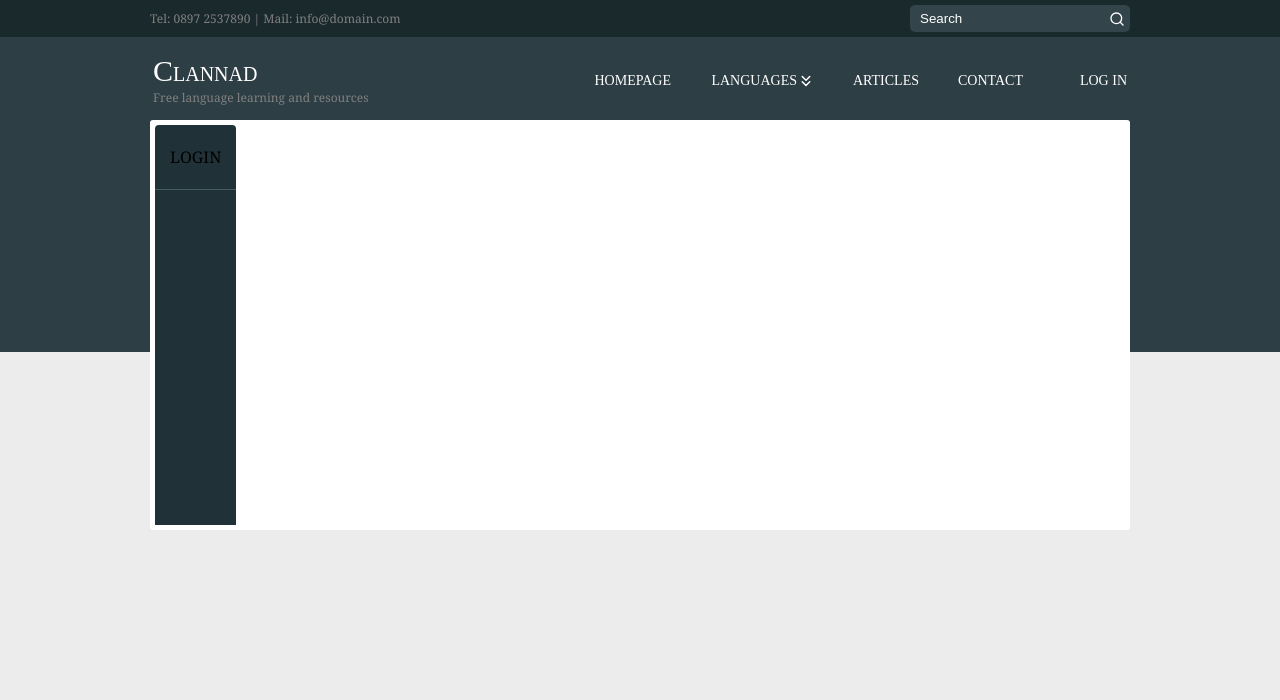
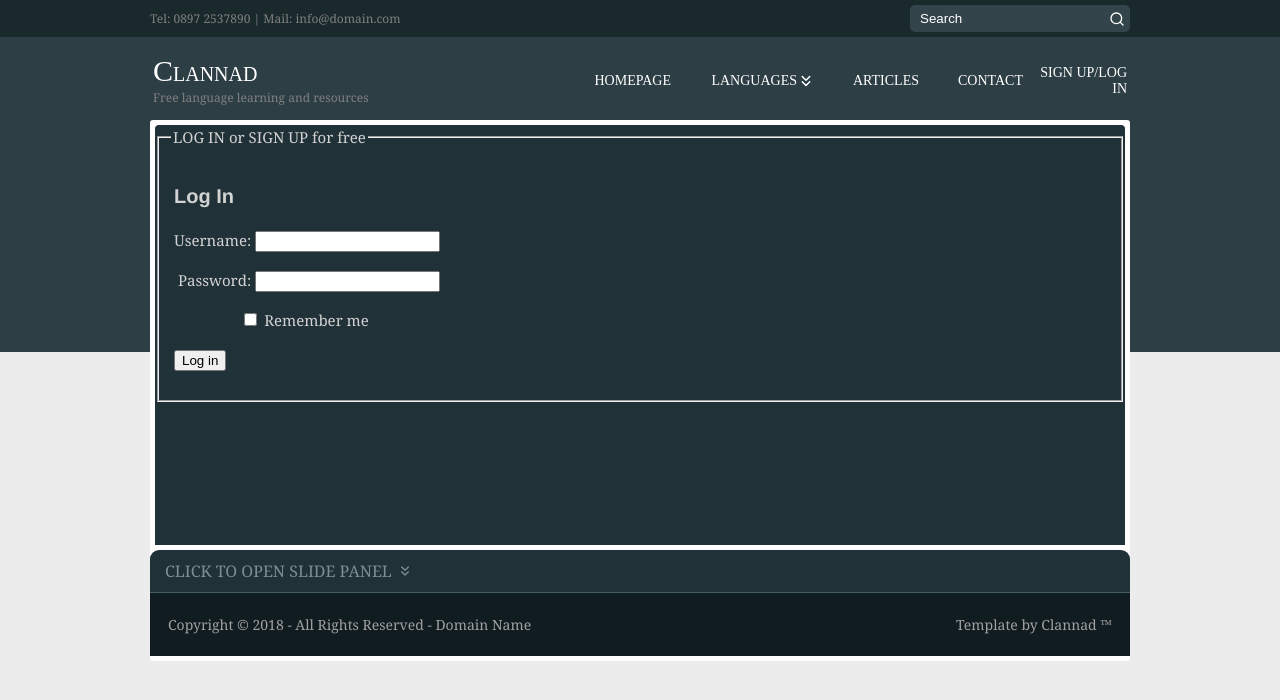
Before and after one commit to arianfazliu/PHP_Project, a PHP site: page /html/login.html in a window 1280 px wide. Shown: the top 700 px of the page. Run offline with PHP 8.4, Linux system fonts and the light colour scheme.

Commit message:
created log in buttons

```diff
--- a/css/main.css
+++ b/css/main.css
@@ -457,6 +457,8 @@ ul {
 .login {
     margin-top: -5px;
     margin-left: -5px;
+    margin-right: -5px;
+    height: 420px;
     background-color: rgb(32, 49, 56);
     border-top-right-radius: 4px;
     border-top-left-radius: 4px;
@@ -464,10 +466,23 @@ ul {
     font-family: georgia;
 }
 
-.login1 {
-    padding: 5px 15px;
-    display: flex;
+.legend {
+    font-size: 15px;
+    font-family: "Georgia";
+    color: rgb(162, 164, 164);
+    line-height: 1.6;
+    text-align: left;
+    margin: 0;
+    color: lightgray;
+}
 
-    border-bottom: solid 1px rgb(70, 92, 99);
-    align-items: center;
-    cursor: pointer;
+.legend1 {
+    font-size: 20px;
+    font-family: helvetica;
+    color: rgb(162, 164, 164);
+    line-height: 1.6;
+    text-align: left;
+    margin: 0;
+    color: lightgray;
+
+}
--- a/html/login.html
+++ b/html/login.html
@@ -37,7 +37,7 @@
                     </td>
                     <td class="route-links"><a href="contact.html">CONTACT</a>
                     </td>
-                    <td class="route-links"><a href="login.html">LOG IN</a>
+                    <td class="route-links"><a href="login.html">SIGN UP/LOG IN</a>
                     </td>
                 </tr>
             </table>
@@ -45,16 +45,138 @@
     </div>
     <div class="homepage">
          <div style="position: relative;display: flex;flex-direction: column;">
-            <div class="photosection fade" style="display: flex">
+            <div class="photosection fade" style="display: relative;">
                <div class="login">
-                        <div class="login1">
-                            <p href="">LOGIN</p>
 
+                    <div>
+                <form method="get" action="" id="mainForm">
+        <fieldset>
+        <legend class="legend">LOG IN or SIGN UP for free</legend>
+      <table>
+         <tr>
+            <td colspan="2">
+                <br>
+                <h3 class="legend1">Log In <br> </h3>
+
+               <p>
+               <label class="legend" for=""> Username: </label>
+                <input type="text" name="Username" placeholder="Enter username" ><br>
+               </p>
+               <p>
+               <label style="margin-left: 4px;"class="legend" for=""> Password: </label>
+                <input type="password" name="Password" placeholder="Enter password" ><br>
+               </p>
+               <p>
+
+            <input style="margin-left: 70px;" type="checkbox" name="Remember me" value="">
+            <label class="legend" for="">Remember me</label> <br></p>
+
+            <p>
+               <input type="submit" class="Log in" value="Log in" />
+            </p>
+
+            </td>
+         </tr>
+    </table>
+    </fieldset>
+            </form>
+                    </div>
                 </div>
-                         </div>
-
             </div>
          </div>
+
+
+
+           <div class="footer">
+            <div class="footer1" onclick="showPanel();">
+                <p href="">CLICK TO OPEN SLIDE PANEL</p>
+                <svg id="feather-chevrons-down" class="feather3 feather-chevrons-down sc-dnqmqq jxshSx" xmlns="http://www.w3.org/2000/svg" width="16" height="16" viewBox="0 0 24 24" fill="none" stroke="#7d8e95" stroke-width="2" stroke-linecap="round" stroke-linejoin="round" aria-hidden="true" data-reactid="286" style="margin-left:5px;">
+                    <polyline points="7 13 12 18 17 13"></polyline>
+                    <polyline points="7 6 12 11 17 6"></polyline>
+                </svg>
+                <svg id="feather-chevrons-up" class="feather3 feather-chevrons-up sc-dnqmqq jxshSx" xmlns="http://www.w3.org/2000/svg" width="16" height="16" viewBox="0 0 24 24" style="display:none;margin-left:5px;" fill="none" stroke="#7d8e95" stroke-width="2" stroke-linecap="round" stroke-linejoin="round" aria-hidden="true"><polyline points="17 11 12 6 7 11"></polyline><polyline points="17 18 12 13 7 18"></polyline></svg>
+            </div>
+            <div id="hidden" style="display: none;">
+                <div class="column">
+                    <h5 class="footer-list-elements"
+                    >ADMINISTRATION</h5>
+                    <ul>
+                        <li>
+                            <a class="footer-links" "href=""> Disclaimer</a>
+                            </li>
+                            <li>
+                                <a class="footer-links" href="">Accessibility</a>
+                        </li>
+                        <li>
+                            <a class="footer-links" href="">Freedom of Information</a>
+                        </li>
+                        <li>
+                            <a class="footer-links" href="">Website Privacy</a>
+                        </li>
+                        <li>
+                            <a class="footer-links" href="">Press Information</a>
+                        </li>
+                        <li>
+                            <a class="footer-links" href="">Annual Report</a>
+                        </li>
+                        <li>
+                            <a class="footer-links" href="">Financial Statements</a>
+                        </li>
+                        <li>
+                            <a class="footer-links" href="">Job Vacancies</a>
+                        </li>
+                        <li>
+                            <a class="footer-links" href="">Semester Dates</a>
+                        </li>
+                    </ul>
+                </div>
+                <div class="column">
+                    <h5 class="footer-list-elements">TEXT BLOCK 1</h5>
+                    <p class="footer-text">Lorem ipsum dolor sit amet, consectetur adipisicing elit, sed do eiusmod
+                        tempor incididunt ut labore et dolore magna aliqua. Ut enim ad minim veniam,
+                        quis nostrud exercitation ullamco laboris nisi ut aliquip</p>
+                </div>
+                <div class="column">
+                    <h5 class="footer-list-elements">TEXT BLOCK 2</h5>
+                    <p class="footer-text">Lorem ipsum dolor sit amet, consectetur adipisicing elit, sed do eiusmod
+                        tempor incididunt ut labore et dolore magna aliqua. Ut enim ad minim veniam,
+                        quis nostrud exercitation ullamco laboris nisi ut aliquip</p>
+                </div>
+                <div class="column">
+                    <h5 class="footer-list-elements">TEXT BLOCK 3</h5>
+                    <p class="footer-text">Lorem ipsum dolor sit amet, consectetur adipisicing elit, sed do eiusmod
+                        tempor incididunt ut labore et dolore magna aliqua. Ut enim ad minim veniam,
+                        quis nostrud exercitation ullamco laboris nisi ut aliquip</p>
+                </div>
+                <div class="column">
+                    <h5 class="footer-list-elements">TEXT BLOCK 4</h5>
+                    <p class="footer-text">Lorem ipsum dolor sit amet, consectetur adipisicing elit, sed do eiusmod
+                        tempor incididunt ut labore et dolore magna aliqua. Ut enim ad minim veniam,
+                        quis nostrud exercitation ullamco laboris nisi ut aliquip</p>
+                </div>
+                <div class="column">
+                    <h5 class="footer-list-elements">TEXT BLOCK 5</h5>
+                    <p class="footer-text">Lorem ipsum dolor sit amet, consectetur adipisicing elit, sed do eiusmod
+                        tempor incididunt ut labore et dolore magna aliqua. Ut enim ad minim veniam,
+                        quis nostrud exercitation ullamco laboris nisi ut aliquip</p>
+                </div>
+            </div>
+            <div class="bottom-footer">
+                <table>
+                    <tr>
+                        <td>
+                            <p class="copyright"> Copyright &copy; 2018 - All Rights Reserved - Domain Name</p>
+                        </td>
+                        <td>
+                            <p class="copyright" style="text-align: right;">Template by Clannad &trade;</p>
+                        </td>
+                    </tr>
+                </table>
+            </div>
+        </div>
+    </div>
+
+
     </div>
 
 
```
Also changed, not shown: html/index.html (+5 -5 lines), html/img/kevin.png (added).
